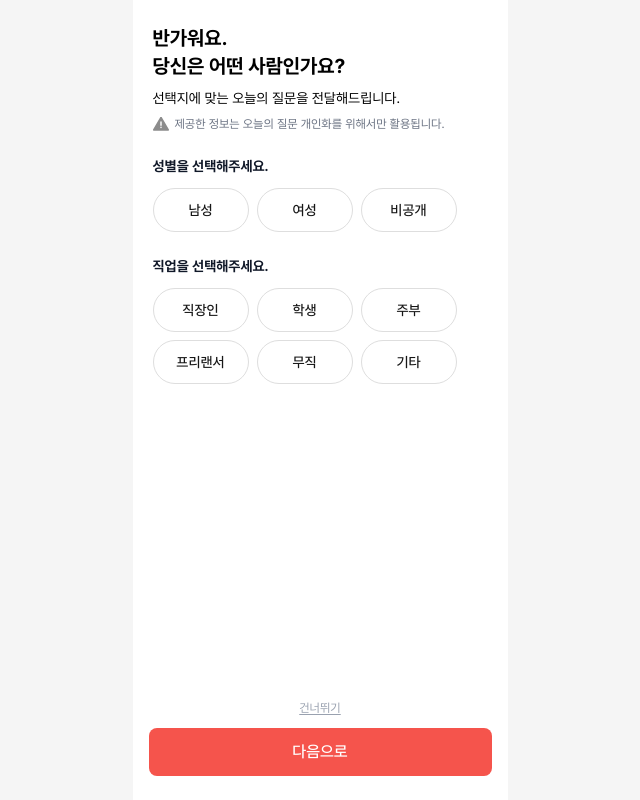
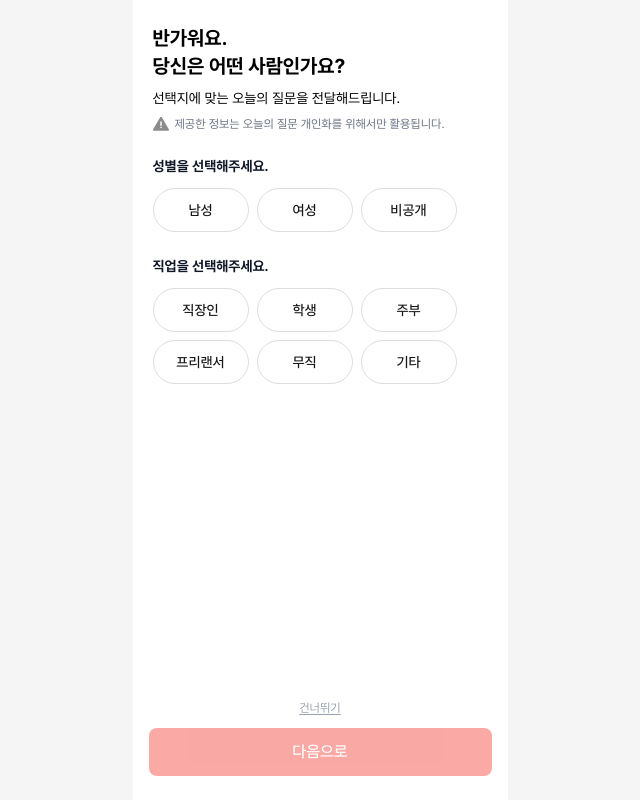
Before and after one commit to soksak-letter/soksak-Front, a React (Vite) app: page /onboarding/profile in a window 1280 px wide. Shown: the whole page, without its empty margins (320-960 px from the left). Built offline with nearby package versions, Linux system fonts and the light colour scheme.

Commit message:
[#15] feat: 온보딩 페이지 연결 (프로필 -> 토픽 -> 편지 인트로)

```diff
--- a/src/pages/onboarding/OnboardingProfileSelectPage.tsx
+++ b/src/pages/onboarding/OnboardingProfileSelectPage.tsx
@@ -12,6 +12,7 @@ import {
 } from '@/constants/onboardingProfile';
 
 import { useModalStore } from '@/stores/modalStore';
+import { useNavigate } from 'react-router-dom';
 
 type GenderId = GenderOption['id'];
 type JobId = JobOption['id'];
@@ -20,18 +21,21 @@ export default function OnboardingProfileSelectPage() {
   const [gender, setGender] = useState<GenderId | null>(null);
   const [job, setJob] = useState<JobId | null>(null);
 
+  const navigate = useNavigate();
   const openModal = useModalStore((s) => s.openModal);
 
+  const isNextEnabled = gender !== null && job !== null;
+
   const handleNext = () => {
-    // TODO: store 저장 or 다음 페이지 이동
+    if (!isNextEnabled) return;
     console.log('gender:', gender, 'job:', job);
+    navigate('/onboarding/topic-select');
   };
 
   const handleSkipOpen = () => {
     openModal('onboardingSkipConfirm', {
-      onConfirmExit: () => {
-        // TODO: 선택값 없이 다음 페이지 이동
-        // navigate('/onboarding/topic')
+      onConfirmSkip: () => {
+        navigate('/onboarding/topic-select');
       },
     });
   };
@@ -91,7 +95,7 @@ export default function OnboardingProfileSelectPage() {
           건너뛰기
         </button>
 
-        <Button color='primary' size='large' onClick={handleNext}>
+        <Button color='primary' size='large' onClick={handleNext} disabled={!isNextEnabled}>
           다음으로
         </Button>
       </div>
--- a/src/pages/onboarding/OnboardingTopicSelectPage.tsx
+++ b/src/pages/onboarding/OnboardingTopicSelectPage.tsx
@@ -4,9 +4,12 @@ import { SelectButton } from '@/components/common/SelectButton';
 import { ONBOARDING_TOPICS } from '@/constants/onboardingTopics';
 import { Button } from '@/components/common/Button';
 import CautionIcon from '@/assets/icons/CautionIcon.svg?react';
+import { useNavigate } from 'react-router-dom';
 
 export default function OnboardingTopicSelectPage() {
   const [selectedIds, setSelectedIds] = useState<Set<string>>(new Set());
+
+  const navigate = useNavigate();
 
   const selectedCount = selectedIds.size;
   const isNextEnabled = selectedCount >= 3;
@@ -27,8 +30,8 @@ export default function OnboardingTopicSelectPage() {
     if (!isNextEnabled) return;
 
     console.log('선택된 토픽:', selectedArray);
-    // TODO: 다음 화면 이동 or store 저장
-    // navigate('/onboarding/next')
+    // TODO: store 저장
+    navigate('/onboarding/letter-intro');
   };
 
   return (
```
